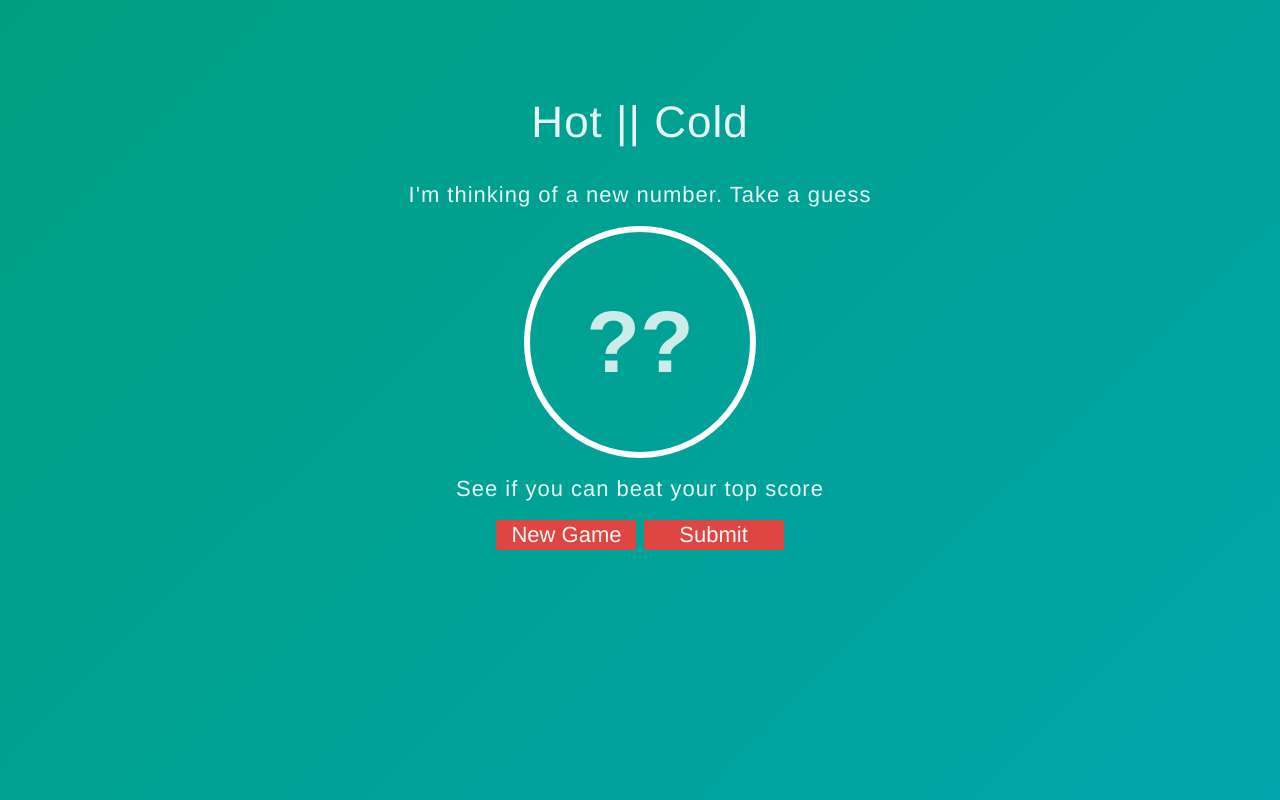
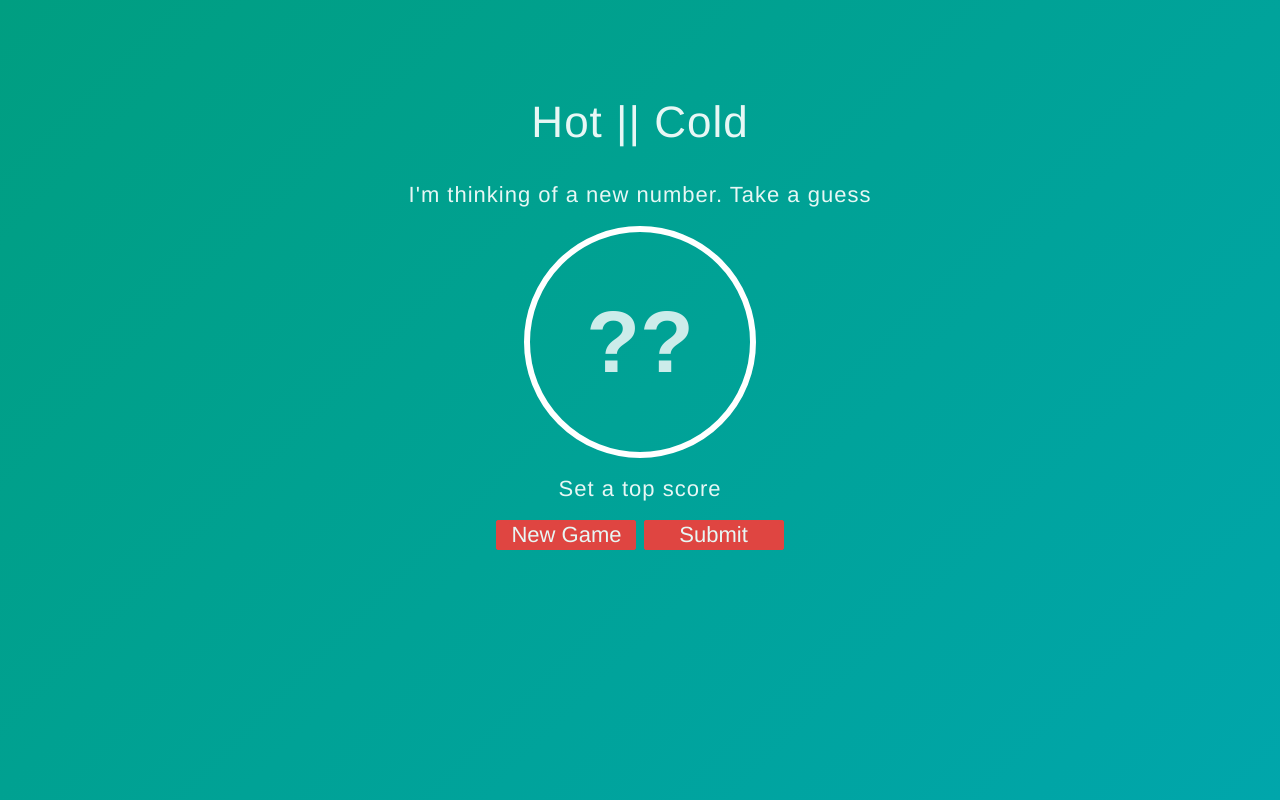
Before and after one commit to raykanani/hot-cold, a plain HTML site: page index.html in a window 1280 px wide. Both pictures are taken after a click on the button "New Game". Drawn offline with nearby package versions, Linux system fonts and the light colour scheme.

Commit message:
Improve top score messaging

```diff
--- a/application.js
+++ b/application.js
@@ -14,6 +14,7 @@ var getInput = function(){
 	}
 	else{
 	counter += 1;
+	//Check if there is a top score and display correct message
 	if(counterBucket[0] === undefined){
 		$('.request').html("Set your best score. You have taken " + counter + " tries");
 	}else{
@@ -28,11 +29,12 @@ var getInput = function(){
 var checkAnswer = function(){
 	if (answer === randNumber){
 		$('.hint').html("Well done. It took you " + counter + " tries");
+		//Should refactor this based on not having to store every score
 		counterBucket.push(counter);
 		counterBucket.sort(function(a,b){return a-b});
 		randNumber = Math.floor(Math.random()*101);
 		counter = 0;
-		$('.request').html("I'm thinking of a new number. Guess again to beat your top score.");
+		$('.request').html("I'm thinking of a new number. Guess again to beat your top score of " + counterBucket[0] + " tries.");
 	}
 	else if(answer < (randNumber + 10) && answer > (randNumber - 10)){
 		$('.hint').html("Getting Really Warm");
@@ -51,7 +53,11 @@ $('.new').on('click', function(){
 	randNumber = Math.floor(Math.random()*101);
 	counter = 0;
 	$('.request').html("I'm thinking of a new number. Take a guess");
-	$('.hint').html("See if you can beat your top score");
+	if(counterBucket[0] === undefined){
+		$('.hint').html("Set a top score");
+	}else{
+		$('.hint').html("See if you can beat your top score of " + counterBucket[0] + " tries.");
+	}
 });
 
 
--- a/index.html
+++ b/index.html
@@ -16,7 +16,7 @@
 	<form>
 		<div class="input">
 			<input type="text" placeholder="??" id="input" autocomplete="off">
-			<p class="hint">See if you can beat your top score</p>
+			<p class="hint">Set a top score</p>
 			<input type="button" value="New Game" class="new">
 			<input type="button" value="Submit" class="submit">
 		</div>
```
